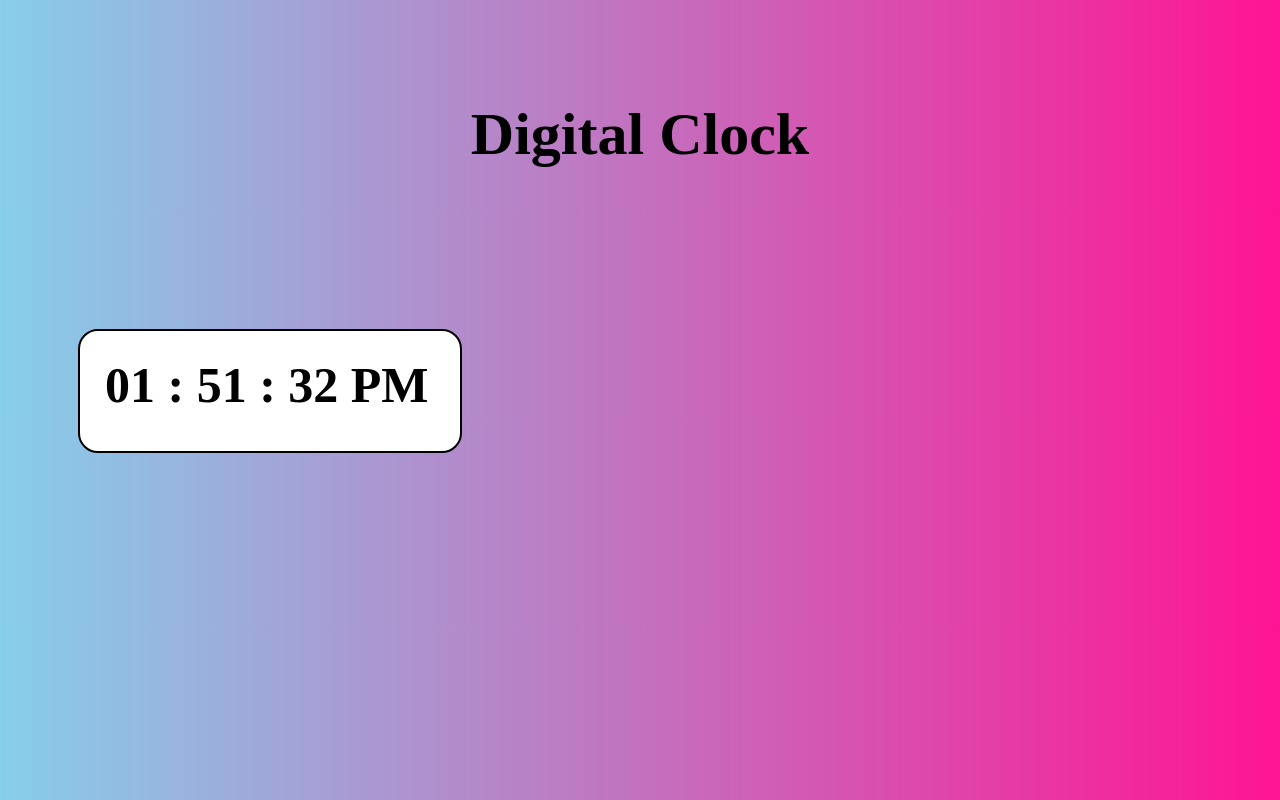
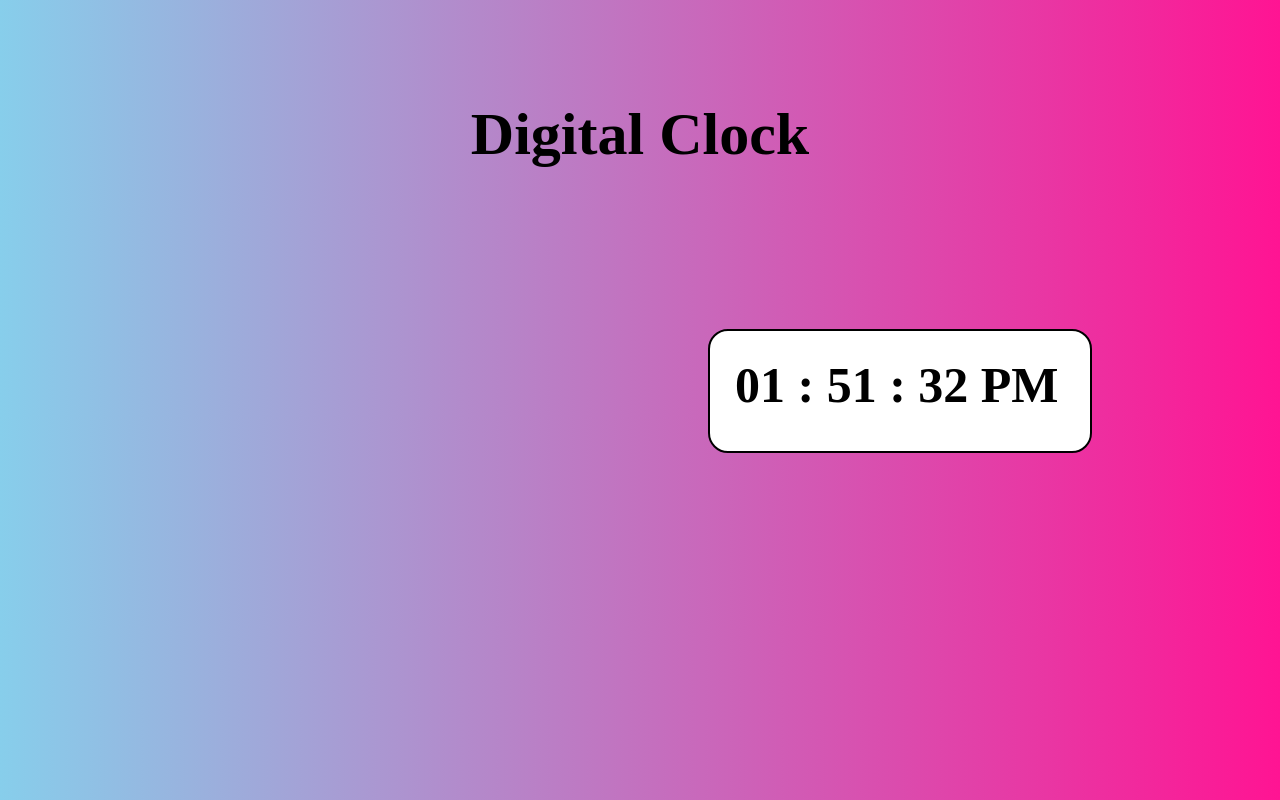
Before and after one commit to 7604928761/clock, a plain HTML site: page index.html in a window 1280 px wide. Drawn offline with Linux system fonts and the light colour scheme.

Commit message:
Update time.css

```diff
--- a/time.css
+++ b/time.css
@@ -3,7 +3,7 @@
     width:330px;
     background-color:white;
     position:absolute;
-    margin-left:70px;
+    margin-left:700px;
     margin-top:120px;
     font-size: 50px;
     font-weight: bold;
```
